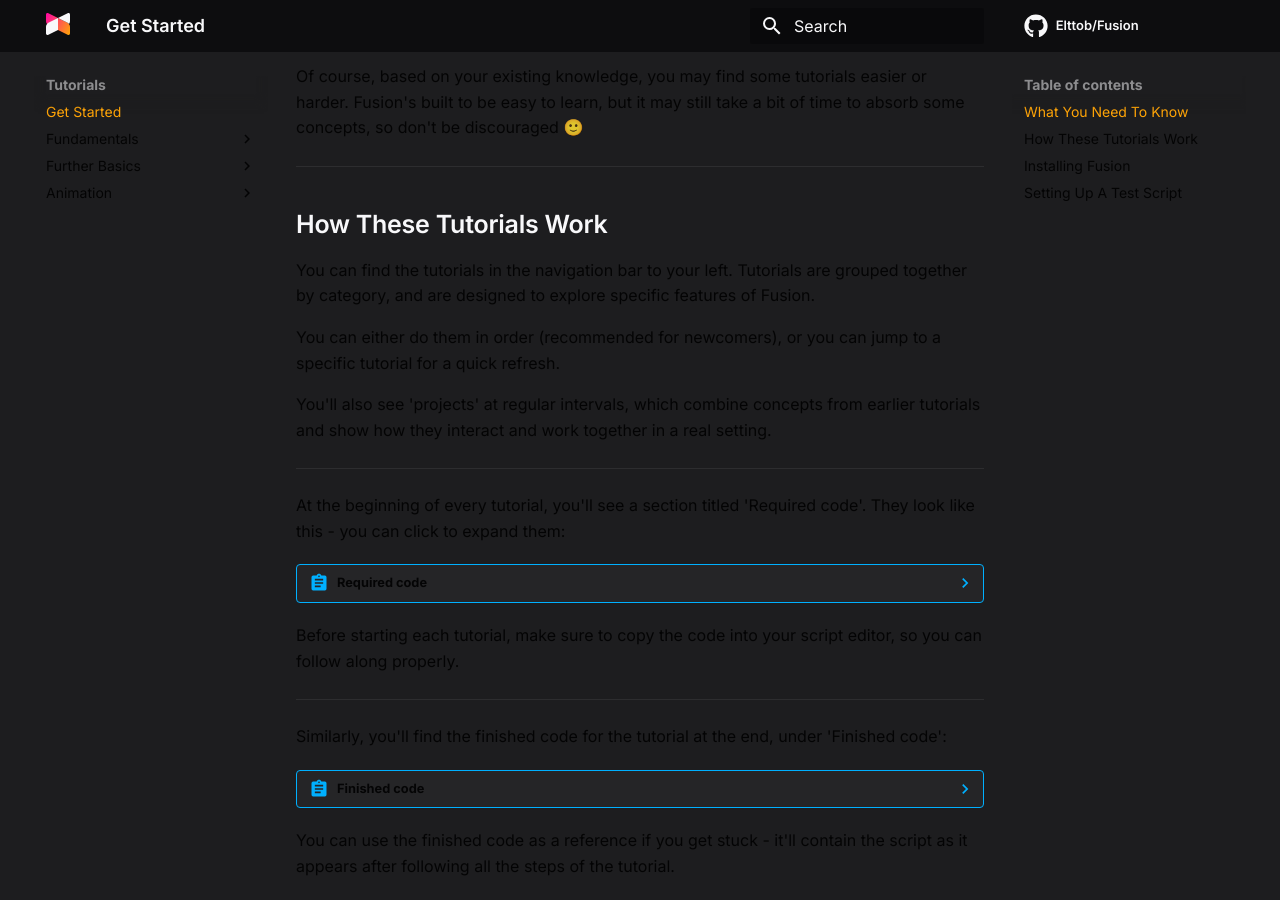
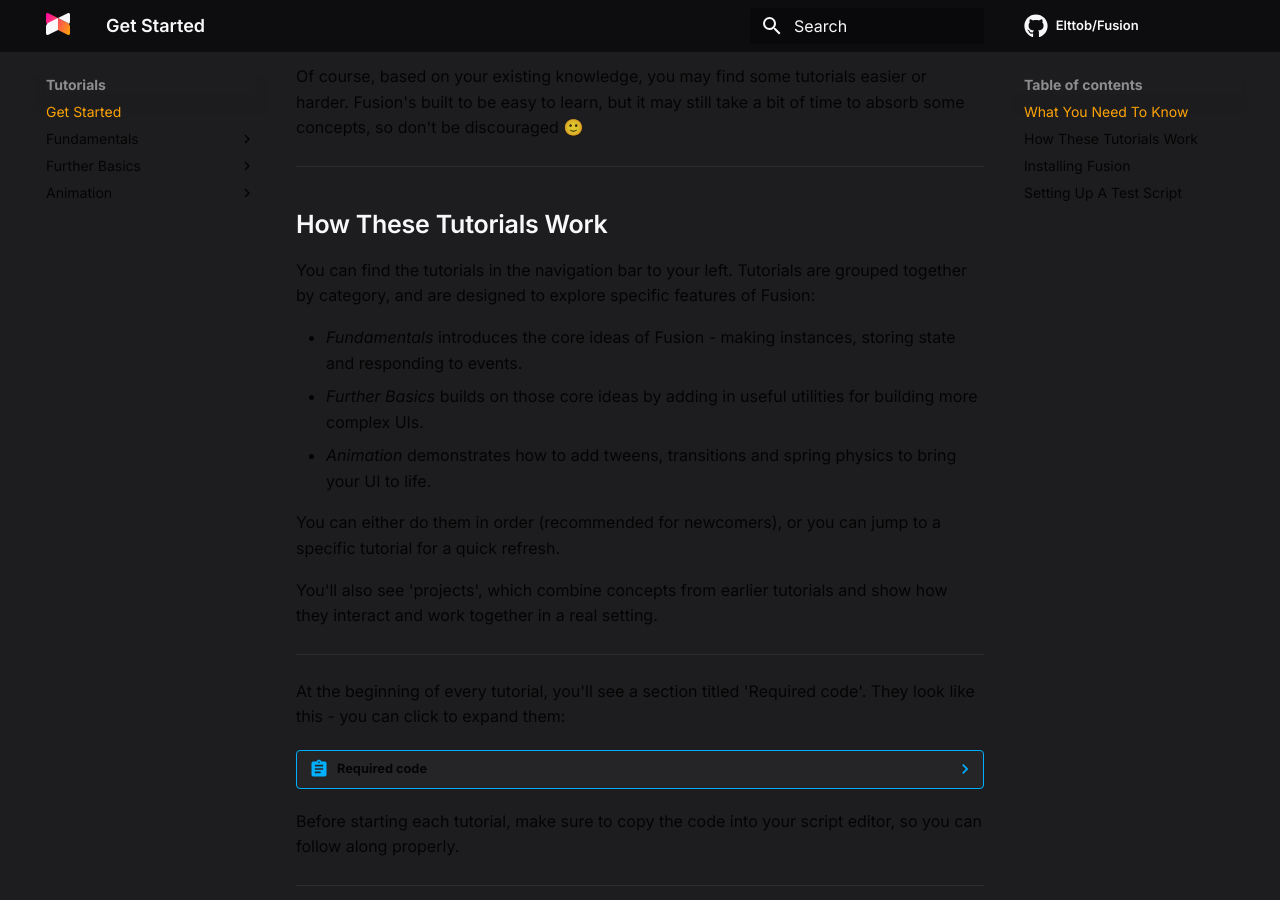
Before and after one commit to dphfox/Fusion, an MkDocs documentation site: the page built from docs/tutorials/index.md, in a window 1280 px wide and 900 px high, scrolled down 579 px. Built offline with MkDocs 1.6.1 and Material for MkDocs 9.7.7, drawn with Linux system fonts in a browser that asks for light colours; comment, search, counter and statistics services are not loaded.

Commit message:
Add descriptions of categories

```diff
--- a/docs/tutorials/index.md
+++ b/docs/tutorials/index.md
@@ -24,13 +24,20 @@ time to absorb some concepts, so don't be discouraged 🙂
 
 You can find the tutorials in the navigation bar to your left. Tutorials are
 grouped together by category, and are designed to explore specific features of
-Fusion.
+Fusion:
+
+- *Fundamentals* introduces the core ideas of Fusion - making instances, storing
+state and responding to events.
+- *Further Basics* builds on those core ideas by adding in useful utilities for
+building more complex UIs.
+- *Animation* demonstrates how to add tweens, transitions and spring physics to
+bring your UI to life.
 
 You can either do them in order (recommended for newcomers), or you can
 jump to a specific tutorial for a quick refresh.
 
-You'll also see 'projects' at regular intervals, which combine concepts from
-earlier tutorials and show how they interact and work together in a real setting.
+You'll also see 'projects', which combine concepts from earlier tutorials and
+show how they interact and work together in a real setting.
 
 -----
 
```
